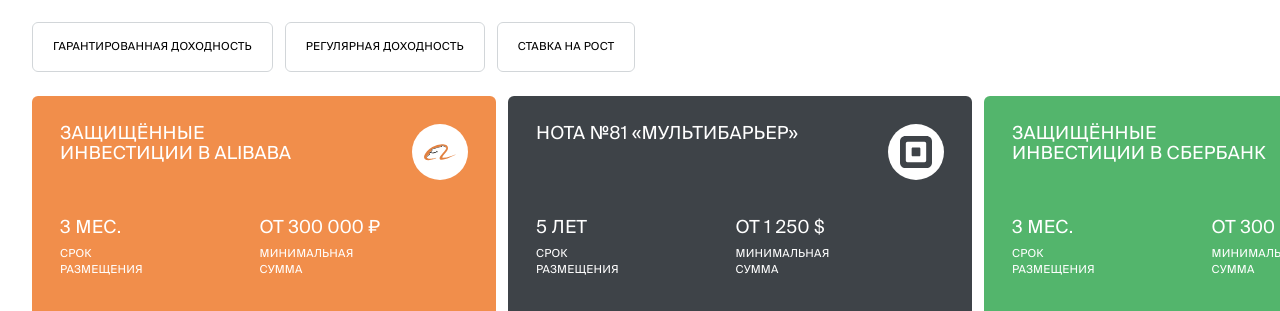
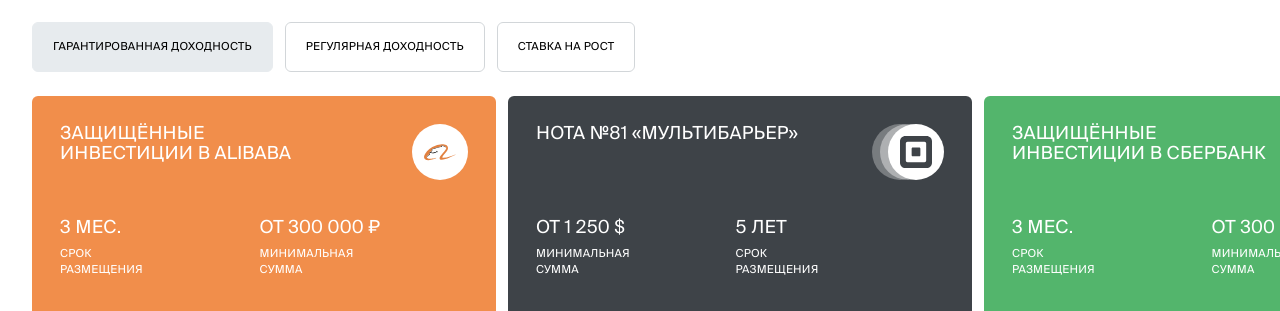
Before and after one commit to SeniorIgor/BKS-Swiper, a React app: page / in a window 1280 px wide. Shown: the part 456-767 px from the top of the page. Built offline with nearby package versions, Linux system fonts and the light colour scheme.

Commit message:
Commit (1.0.2)

```diff
--- a/src/components/app/app.js
+++ b/src/components/app/app.js
@@ -1,7 +1,7 @@
 import React from 'react';
 
 import Offers from '../offers';
-import ProductList from '../product-list';
+import ProductListContainer from '../../containers';
 
 import './app.scss';
 
@@ -12,7 +12,7 @@
 			<div className="container">
 				<div className="app__wrap">
 					<Offers />
-					<ProductList />
+					<ProductListContainer />
 				</div>
 			</div>
 		</div>
--- /dev/null
+++ b/src/components/filter-list/filter-list.js
@@ -0,0 +1,56 @@
+import React from 'react';
+import { Swiper, SwiperSlide } from 'swiper/react';
+
+import { filterListData } from '../../data';
+
+import 'swiper/swiper.scss';
+
+import './filter-list.scss';
+
+const FilterList = ({ filterId, updateFilter }) => {
+
+	const filtersView = filterListData.map(({ id, title }) => {
+		const classNames = `filters__btn ${(id === filterId) ? 'filters__btn_active' : ''}`;
+
+		return (
+			<SwiperSlide key={id} tag="div">
+				<div className="filters__btn-wrap">
+					<button className={classNames}
+						onClick={() => updateFilter(id)}>
+						{title}
+					</button>
+				</div>
+			</SwiperSlide >
+		);
+	});
+
+	return (
+		<div className="filters">
+
+			<Swiper tag="div"
+				grabCursor={true}
+				slidesPerView={'auto'}
+				freeMode={true}
+				preventClicks={true}
+				updateOnWindowResize={true}
+				watchOverflow={true}
+				breakpoints={{
+					320: {
+						spaceBetween: 9
+					},
+					767: {
+						spaceBetween: 12
+					},
+					1535: {
+						spaceBetween: 16
+					}
+				}}
+			>
+				{filtersView}
+			</Swiper>
+
+		</div>
+	)
+}
+
+export default FilterList;
--- /dev/null
+++ b/src/components/filter-list/filter-list.scss
@@ -0,0 +1,51 @@
+//
+@import "../../styles/variables.scss";
+
+.filters {
+	display: flex;
+	justify-content: flex-end;
+	align-items: flex-end;
+	min-width: 0;
+	padding: 0 16px 0 32px;
+
+	// &__btn-wrap {
+	// }
+
+	&__btn {
+		flex-grow: 0;
+		padding: 20px 24px;
+		border: 1px solid $color_elem_gray;
+		border-radius: 8px;
+
+		font-weight: 500;
+		font-size: 12px;
+		line-height: 16px;
+		letter-spacing: 0.2px;
+		text-transform: uppercase;
+
+		&_active {
+			border-color: $color_btn_active;
+			background-color: $color_btn_active;
+		}
+	}
+
+	@media (max-width: 1535px) {
+		justify-content: flex-start;
+
+		&__btn {
+			padding: 16px 20px;
+			font-size: 11px;
+			border-radius: 6px;
+		}
+	}
+
+	@media (max-width: 767px) {
+		padding: 0 12px;
+
+		&__btn {
+			padding: 14px 20px;
+			font-size: 9px;
+			border-radius: 4px;
+		}
+	}
+}
--- /dev/null
+++ b/src/components/filter-list/index.js
@@ -0,0 +1,3 @@
+import FilterList from './filter-list';
+
+export default FilterList;
--- a/src/components/product-item/product-item.js
+++ b/src/components/product-item/product-item.js
@@ -5,17 +5,17 @@
 const ProductItem = ({ product }) => {
 	const { title, image, color, isDesign, investTime, investAmount, benefit } = product;
 
-	const classNames = `product-item__header-icon ${(isDesign)
-		? 'product-item__header-icon_shadow' : ''}`;
+	const classNames = `product-item ${(isDesign)
+		? 'product-item_design' : ''}`;
 
 	return (
-		<div className="product-item" style={{ backgroundColor: color }}>
+		<div className={classNames} style={{ backgroundColor: color }}>
 			<div className="product-item__wrap">
 				<div className="product-item__header">
 					<div className="product-item__header-text">
 						<div className="product-item__header-title">{title}</div>
 					</div>
-					<div className={classNames}>
+					<div className="product-item__header-icon">
 						<div className="product-item__header-img">
 							{image}
 						</div>
--- a/src/components/product-item/product-item.scss
+++ b/src/components/product-item/product-item.scss
@@ -29,11 +29,37 @@
 	}
 
 	&__header-icon {
+		position: relative;
 		width: 56px;
 		height: 56px;
+		z-index: 1;
 
-		// &_shadow {
-		// }
+		&::before,
+		&::after {
+			content: "";
+			position: absolute;
+			display: none;
+			top: 0;
+			left: -8px;
+			width: 100%;
+			height: 100%;
+			opacity: 0.4;
+			border-radius: 50%;
+			z-index: -1;
+			background-color: $color_white;
+		}
+
+		&::after {
+			left: -16px;
+			opacity: 0.3;
+		}
+
+		.product-item_design & {
+			&::before,
+			&::after {
+				display: block;
+			}
+		}
 	}
 
 	&__header-img {
@@ -131,6 +157,14 @@
 		&__header-icon {
 			width: 40px;
 			height: 40px;
+
+			&::before {
+				left: -6px;
+			}
+
+			&::after {
+				left: -12px;
+			}
 		}
 
 		&__header-img {
@@ -163,6 +197,19 @@
 			width: 44%;
 			margin: 0 16px 0 0;
 		}
+
+		.product-item_design & {
+			&:first-child {
+				width: 52%;
+				margin: 0;
+			}
+
+			&:last-child {
+				margin: 0 16px 0 0;
+				width: 44%;
+				order: -1;
+			}
+		}
 	}
 
 	&__title {
@@ -189,7 +236,16 @@
 
 			&:first-child {
 				width: 45%;
-				margin: 0 16px 0 0;
+			}
+
+			.product-item_design & {
+				&:first-child {
+					width: 51%;
+				}
+
+				&:last-child {
+					width: 45%;
+				}
 			}
 		}
 	}
@@ -205,6 +261,14 @@
 		&__column:first-child {
 			width: 100%;
 			margin: 0 0 20px;
+
+			.product-item_design & {
+				&:first-child,
+				&:last-child {
+					width: 100%;
+					margin: 0 0 20px;
+				}
+			}
 		}
 
 		&__title {
--- a/src/components/product-list/product-list.js
+++ b/src/components/product-list/product-list.js
@@ -1,9 +1,9 @@
-import React, { Component } from 'react';
+import React from 'react';
 import { Swiper, SwiperSlide } from 'swiper/react';
 import SwiperCore, { Pagination } from 'swiper';
 
 import ProductItem from '../product-item';
-import { filters, products } from '../../data';
+import FilterList from '../filter-list';
 
 import 'swiper/swiper.scss';
 import 'swiper/components/pagination/pagination.scss';
@@ -14,38 +14,9 @@
 
 SwiperCore.use([Pagination]);
 
-export default class ProductList extends Component {
+const ProductList = ({ products, filterId, updateFilter }) => {
 
-	state = {
-		filterId: null,
-	}
-
-	toggleWidth(e) {
-		const fieldValueWidth = document.querySelector(".valueWidth");
-		fieldValueWidth.innerText = window.innerWidth + " px";
-	}
-
-	render() {
-		const { filterId } = this.state;
-
-		const filtersView = filters.map(({ id, title }) => {
-			const classNames = `filters__btn ${(id === filterId) ? 'filters__btn_active' : ''}`;
-
-			return (
-				<SwiperSlide key={id} tag="div">
-					<div className="filters__btn-wrap">
-						<button className={classNames}
-							onClick={() => this.setState({ filterId: id })}>
-							{title}
-						</button>
-					</div>
-				</SwiperSlide >
-			);
-		});
-
-		const productsView = products
-			.filter(item => (!filterId) || item.filterId === filterId)
-			.map((item) => (
+	const productsView = products.map((item) => (
 		<SwiperSlide key={item.id}>
 			<div className="products__item">
 				<ProductItem product={item} />
@@ -57,30 +28,9 @@
 		<div className="product-list" >
 			<div className="product-list__header">
 				<div className="product-list__title">Лучшие готовые инвестиционные решения</div>
-					<div className="product-list__filters filters">
 
-						<Swiper tag="div"
-							grabCursor={true}
-							slidesPerView={'auto'}
-							freeMode={true}
-							preventClicks={true}
-							updateOnWindowResize={true}
-							watchOverflow={true}
-							breakpoints={{
-								320: {
-									spaceBetween: 9
-								},
-								767: {
-									spaceBetween: 12
-								},
-								1535: {
-									spaceBetween: 16
-								}
-							}}
-						>
-							{filtersView}
-						</Swiper>
-
+				<div className="product-list__filters">
+					<FilterList filterId={filterId} updateFilter={updateFilter} />
 				</div>
 			</div>
 			<div className="product-list__products">
@@ -115,4 +65,5 @@
 		</div >
 	)
 }
-}
+
+export default ProductList;
--- a/src/components/product-list/product-list.scss
+++ b/src/components/product-list/product-list.scss
@@ -96,74 +96,3 @@
 		}
 	}
 }
-
-.filters {
-	display: flex;
-	justify-content: flex-end;
-	align-items: flex-end;
-	min-width: 0;
-	padding: 0 16px 0 32px;
-
-	// &__btn-wrap {
-	// }
-
-	&__btn {
-		flex-grow: 0;
-		padding: 20px 24px;
-		border: 1px solid $color_elem_gray;
-		border-radius: 8px;
-
-		font-weight: 500;
-		font-size: 12px;
-		line-height: 16px;
-		letter-spacing: 0.2px;
-		text-transform: uppercase;
-
-		&_active {
-			border-color: $color_btn_active;
-			background-color: $color_btn_active;
-		}
-	}
-
-	@media (max-width: 1535px) {
-		justify-content: flex-start;
-
-		&__btn {
-			padding: 16px 20px;
-			font-size: 11px;
-			border-radius: 6px;
-		}
-	}
-
-	@media (max-width: 767px) {
-		padding: 0 12px;
-
-		&__btn {
-			padding: 14px 20px;
-			font-size: 9px;
-			border-radius: 4px;
-		}
-	}
-}
-
-.swiper-slide {
-	width: auto !important;
-}
-
-.swiper-wrapper {
-	display: flex;
-	width: 100%;
-	height: 100%;
-}
-
-.swiper-container {
-	position: relative;
-	margin: 0 -32px 0;
-	padding: 0 32px 0;
-	overflow: hidden !important;
-
-	@media (max-width: 767px) {
-		margin: 0 -12px 0;
-		padding: 0 12px 0;
-	}
-}
--- /dev/null
+++ b/src/containers/index.js
@@ -0,0 +1,3 @@
+import ProductListContainer from './product-list-container';
+
+export default ProductListContainer;
--- a/src/containers/product-list-container.js
+++ b/src/containers/product-list-container.js
@@ -1,24 +1,37 @@
 import React, { Component } from 'react';
 
 import ProductList from '../components/product-list';
-import { filters, products } from '../data';
+import { productListData } from '../data';
 
 export default class ProductListContainer extends Component {
 
 	state = {
-		filterId: 1,
-		filters: [],
+		filterId: null,
 		products: [],
 	}
 
 	componentDidMount() {
-		this.setState({ filters, products });
+		this.updateFilter(1);
+	}
+
+	updateProducts = (filterId) => {
+		return productListData.filter((item) => (
+			!filterId || filterId === 1 || item.filterId === filterId));
+	}
+
+	updateFilter = (filterId) => {
+		this.setState({
+			filterId,
+			products: this.updateProducts(filterId)
+		});
 	}
 
 	render() {
+		const { filterId, products } = this.state;
 
 		return (
-			<ProductList products={this.state.products} />
+			<ProductList filterId={filterId} products={products}
+				updateFilter={this.updateFilter} />
 		);
 	}
 }
--- a/src/data/index.js
+++ b/src/data/index.js
@@ -1,6 +1,6 @@
 import React from 'react';
 
-export const filters = [
+export const filterListData = [
 	{
 		id: 1,
 		title: 'Гарантированная доходность',
@@ -15,7 +15,7 @@
 	}
 ]
 
-export const products = [
+export const productListData = [
 	{
 		id: 1,
 		filterId: 1,
@@ -115,5 +115,21 @@
 				<path d="M24.1065 0.959367C23.5044 0.596261 22.8779 0.275701 22.2317 0L9.75646 7.2368L4.16568 4.06031C3.79071 4.43801 3.41574 4.93281 3.04077 5.41249L9.71521 9.25751L24.1065 0.959367Z" fill="#53B56C" />
 			</svg>
 		),
-	}
+	},
+	{
+		id: 7,
+		filterId: 3,
+		title: '(3) защищённые инвестиции в Alibaba',
+		color: '#f18e4b',
+		isDesign: false,
+		investTime: '3 мес.',
+		investAmount: 'от 300 000 ₽',
+		benefit: 10,
+		image: (
+			<svg width="36" height="19" viewBox="0 0 36 19" fill="none" xmlns="http://www.w3.org/2000/svg">
+				<path d="M3.93108 16.1633C3.78722 16.1489 3.55703 16.0194 3.39878 15.89C1.85943 14.3794 3.83038 12.6386 6.13221 11.6316V8.75428C6.66451 9.09956 6.96663 9.11395 6.98102 9.1571L8.73616 7.41634L8.14632 5.92015C13.2823 4.15061 15.3396 3.47445 19.5116 2.76951L18.7635 2.06457L19.9864 1.37402C22.7917 2.29476 25.4389 2.53933 24.9785 4.89871C25.0936 3.30181 23.1082 2.69758 20.0871 1.84878L19.4972 2.20844L20.6194 3.12917C15.6273 3.99236 12.5486 4.97064 8.89442 6.23665L9.39794 7.53143L7.55647 9.35851C7.85859 9.44483 11.0668 10.5094 14.39 8.19321C14.39 8.19321 14.462 8.15005 14.462 8.12128C14.3613 7.96303 14.1311 7.776 13.8577 7.53143C14.836 7.60336 15.469 8.45217 15.3539 9.34413H14.8936C14.9223 9.0564 14.8648 8.73989 14.7641 8.53848C12.1889 10.4231 9.19653 10.6965 6.65013 9.8045V12.0344C5.41289 12.466 3.21176 13.8327 3.22615 15.1563C3.31246 15.7749 3.62897 16.0051 3.93108 16.1633Z" fill="black" />
+				<path d="M14.4635 15.4263C11.7013 16.8218 9.05414 17.944 4.98277 18.1022C-0.32584 17.9871 -1.14587 14.4624 1.35738 10.7795C3.73115 7.06778 7.5004 3.70135 13.4852 1.60093C15.2259 0.982307 17.7723 0.291757 20.2324 0.248598C23.7715 0.219825 27.2099 1.3132 26.9797 4.7084C26.8502 7.31236 23.0953 10.9665 21.1244 13.5992C20.2756 14.7502 20.1317 15.4983 21.5848 15.4263C26.8358 15.081 31.5834 13.2684 36 11.3837C33.0076 13.4122 17.5709 21.0514 17.5134 15.8435C17.5278 15.1818 17.8299 14.4768 18.3334 13.7287C18.8226 12.9806 19.4987 12.2038 20.2037 11.4125C21.2539 10.2184 23.8722 7.34113 24.7498 5.61475C26.2316 2.39218 22.9227 2.23393 20.0598 1.22688L18.8369 1.91742L19.585 2.62237C15.413 3.31292 13.3557 4.00347 8.21972 5.773L8.80957 7.26919L7.06881 8.99557C7.02565 8.95241 6.76669 8.93803 6.22001 8.59275V11.47C3.93256 12.4771 1.94722 14.2179 3.48658 15.7284C3.64483 15.8579 3.87501 15.9874 4.01888 16.0018C6.83862 17.5843 14.4778 15.4263 14.4635 15.4263Z" fill="#E28140" />
+			</svg>
+		),
+	},
 ];
--- a/src/styles/style.scss
+++ b/src/styles/style.scss
@@ -45,6 +45,28 @@
 	}
 }
 
+.swiper-slide {
+	width: auto !important;
+}
+
+.swiper-wrapper {
+	display: flex;
+	width: 100%;
+	height: 100%;
+}
+
+.swiper-container {
+	position: relative;
+	margin: 0 -32px 0;
+	padding: 0 32px 0;
+	overflow: hidden !important;
+
+	@media (max-width: 767px) {
+		margin: 0 -12px 0;
+		padding: 0 12px 0;
+	}
+}
+
 //=============================================================================================
 
 .page {
```
Lines whose indentation alone changed are shown as unchanged.
